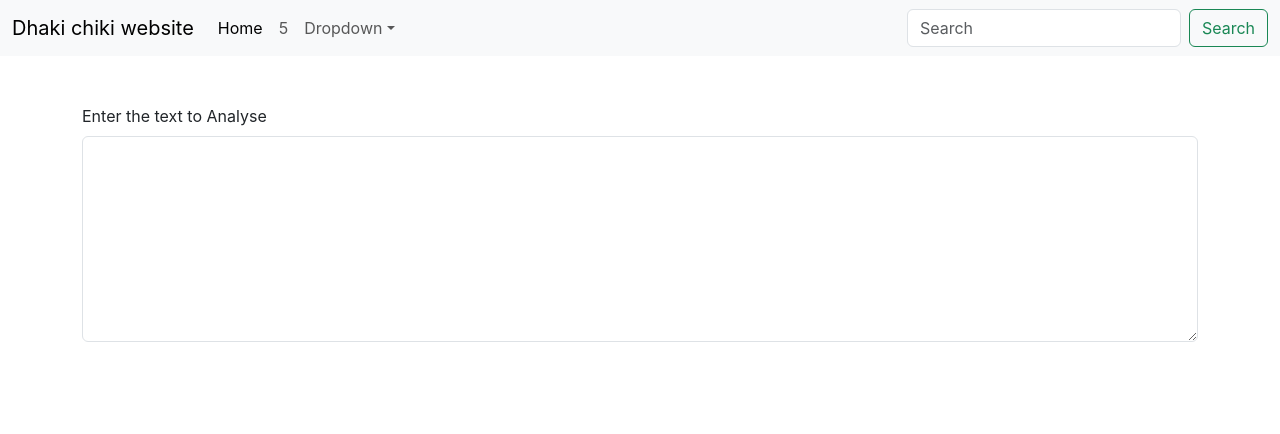
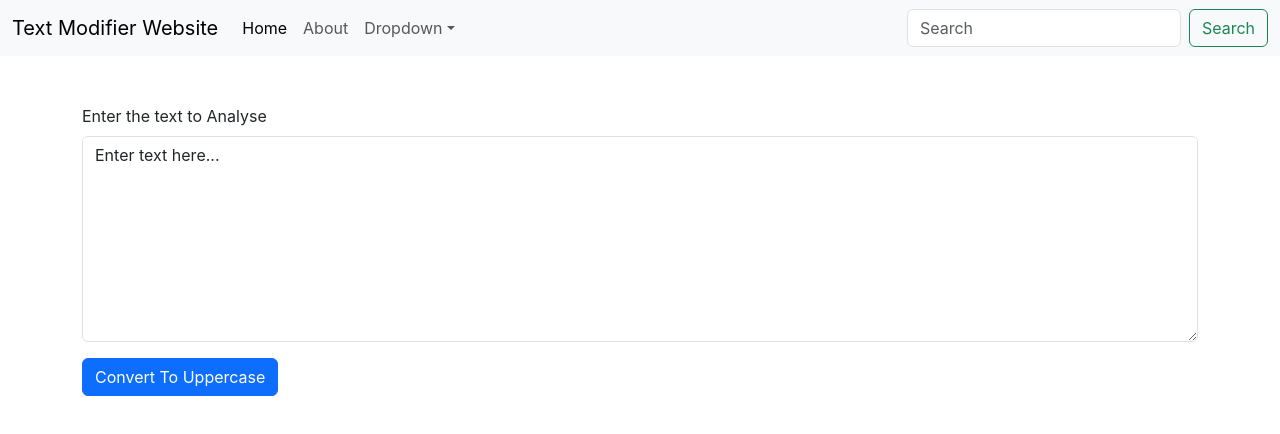
Before and after one commit to DhruvDhari/Learning_React, a React (Create React App) app in the folder my-app/: page / in a window 1280 px wide. Shown: the top 434 px of the page. Built offline with nearby package versions, Linux system fonts and the light colour scheme.

Commit message:
App that converts text into UpperCase Created

```diff
--- a/my-app/src/App.js
+++ b/my-app/src/App.js
@@ -2,8 +2,8 @@
 import './App.css';
 import TextForm from './components/TextForm';
 import Navbar from './components/Navbar';
-let about=5;
-let name="Dhaki chiki website";
+let about="About";
+let name="Text Modifier Website";
 function App() {
   return (
     <>
--- a/my-app/src/components/TextForm.js
+++ b/my-app/src/components/TextForm.js
@@ -36,16 +36,33 @@
 //             )
 // }
 
-import React from 'react'
+import React,{ useState } from 'react'
+
 
 export default function TextForm(props) {
+        const[text,setText]= useState("Enter text here...");
+        // setText("bhai");
+        const handleUpClick=()=>{
+                // baba("arreh op bolo");
+            console.log("uppercase was clicked "+ text);
+
+            let newext= text.toUpperCase();
+
+              setText(newext);
+        }
+        const handleOnChange=(event)=>{
+            console.log("on change");
+            setText(event.target.value);
+
+        }
   return (
     <div>
 
-        <div class="mb-3">
-        <label for="myBox" class="form-label">{props.heading}</label>
-        <textarea class="form-control" id="myBox" rows="8"></textarea>
+        <div className="mb-3">
+        <label htmlFor="myBox" className="form-label">{props.heading}</label>
+        <textarea className="form-control" id="myBox" onChange={handleOnChange} value={text} rows="8"></textarea>
       </div>
+      <button className="btn btn-primary" onClick={handleUpClick} >Convert To Uppercase</button>
     </div>
   )
 }
```
